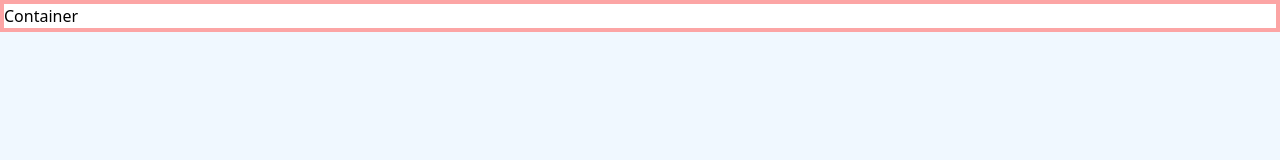
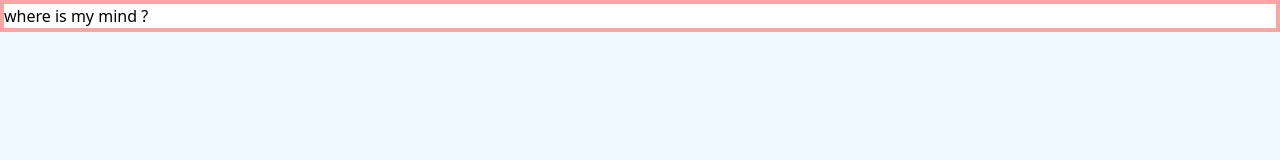
Before and after one commit to kry23/koray-korkmaz-dev-hope-react-mod-exercises, a React (Create React App) app: page / in a window 1280 px wide. Shown: the top 160 px of the page. Built offline with nearby package versions, Linux system fonts and the light colour scheme.

Commit message:
com-comp-2 sol.

```diff
--- a/src/App.js
+++ b/src/App.js
@@ -25,7 +25,7 @@ export class App extends React.Component {
         {/* <InteractiveWelcome /> */}
         {/* <Login handleSubmit={this.handleSubmit} /> */}
         {/* <TodoList /> */}
-        <Container />
+        <Container title={"where is my mind ?"} />
       </div>
     );
   }
--- a/src/Container.jsx
+++ b/src/Container.jsx
@@ -1,7 +1,11 @@
 import React from "react";
 
-function Container() {
-  return <div className="bg-white border-4 border-red-300">Container</div>;
+function Container({ title }) {
+  return (
+    <div className="bg-white border-4 border-red-300">
+      <h2>{title}</h2>
+    </div>
+  );
 }
 
 export default Container;
```
